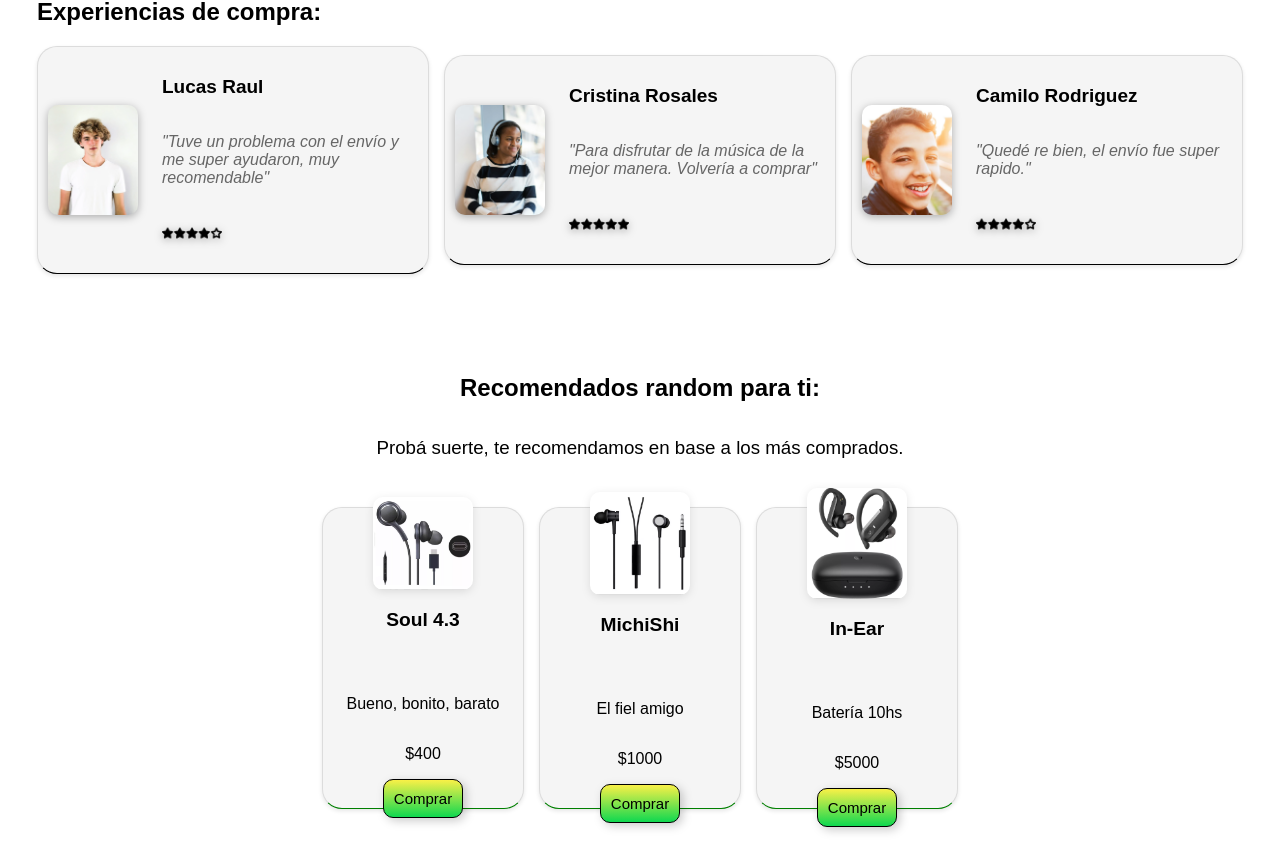
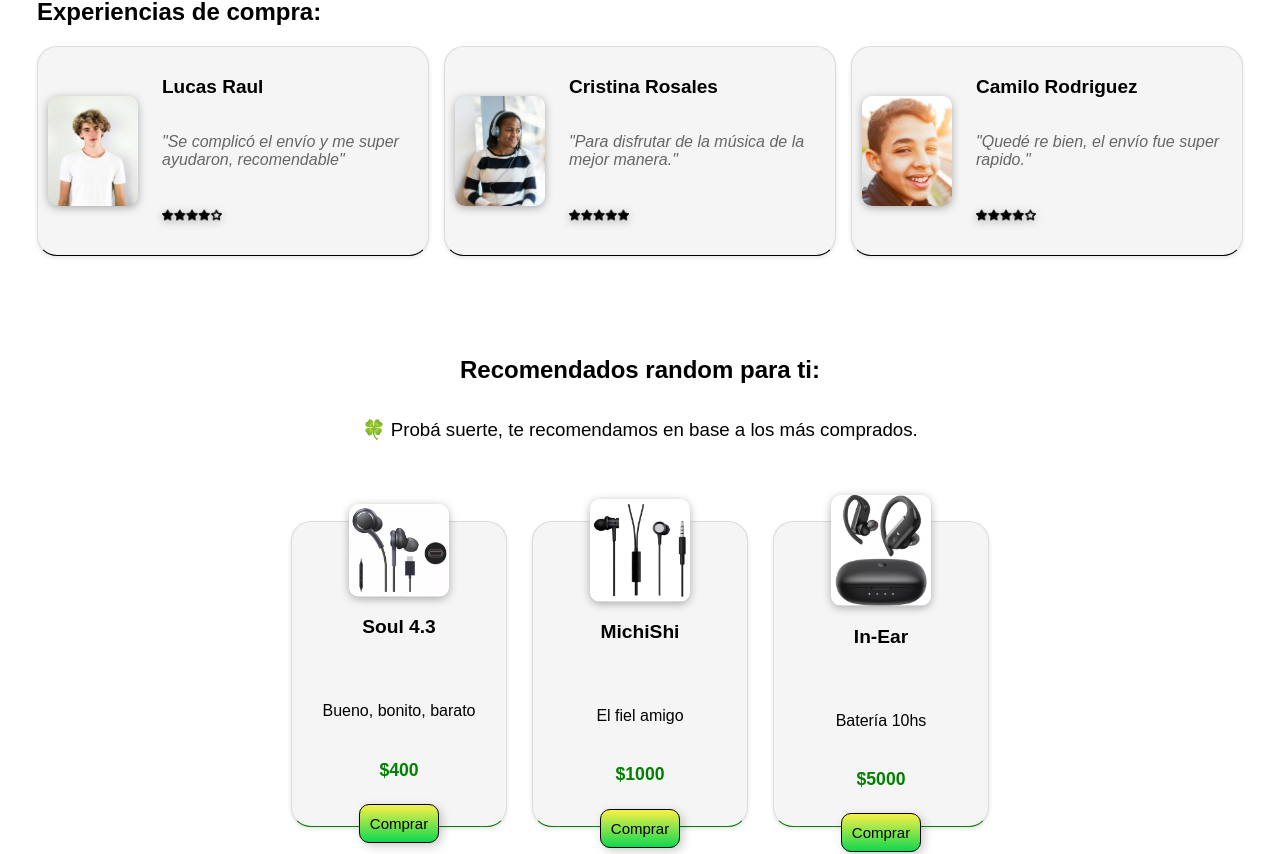
Before and after one commit to MicaBahurlet/CRUD-shoes, a React (Vite) app: page / in a window 1280 px wide. Shown: the part 773-1627 px from the top of the page. Built offline with nearby package versions, Linux system fonts and the light colour scheme.

Commit message:
start paginación, todo funcionando

```diff
--- a/src/components/recomendados/CardRecomendado.jsx
+++ b/src/components/recomendados/CardRecomendado.jsx
@@ -16,11 +16,12 @@ function Recomendados( {img,title,category, desc, price, id}) {
 
   return (
     <CardRecomendados>
+
     <img src={img} alt={category} />
     <InfoCard >
       <h3>{title}</h3>
       <p>{desc}</p>
-      <p>${price}</p>
+      <h4>${price}</h4>
        <BotonBuy onClick={() => dispatch(addToCart({id, img, title, category, price, desc}))}>Comprar</BotonBuy>
 
     </InfoCard>
@@ -32,3 +33,31 @@ function Recomendados( {img,title,category, desc, price, id}) {
 }
 
 export default Recomendados
+
+
+// import styled from 'styled-components';
+
+
+
+// export const NewProduct = styled.div`
+
+//     display: inline-block;
+//     padding: 5px 10px;
+//     border-radius: 50%;
+//     background-color: green;
+//     color: white;
+//     font-weight: bold;
+//     font-size: 12px;
+//     text-transform: uppercase;
+//     transform: rotate(-30deg); /* Ajusta el ángulo de rotación según necesites */
+//     transform-origin: 50% 50%;
+//     &:before {
+//         content: "";
+//         position: absolute;
+//         top: 0;
+//         left: -14px;
+//         border-top: 10px solid transparent;
+//         border-bottom: 10px solid transparent;
+//         border-right: 10px solid green;
+//     }
+// `;
--- a/src/components/recomendados/CardsRecomendados.jsx
+++ b/src/components/recomendados/CardsRecomendados.jsx
@@ -15,7 +15,7 @@ function RecomendadosProduct() {
   return (
     <RecomendadosWrapper>
       <h2>Recomendados  random para ti: </h2>
-      <h3>Probá suerte, te recomendamos en base a los más comprados.</h3>
+      <h3> 	&#127808; Probá suerte, te recomendamos en base a los más comprados.</h3>
       <RecomendadosContainer>
         {recommended.map(cat =>(  //antes estaba recomendados.map
 
--- a/src/components/recomendados/recomendados.js
+++ b/src/components/recomendados/recomendados.js
@@ -39,12 +39,13 @@ export const RecomendadosContainer = styled.div`
     justify-content: center;
     align-items: center;
 
-    gap: 15px;
+    gap: 25px;
     user-select:none;
 
     img {
         max-width: 150px;
         border-radius: 15px;
+
     }
 
     @media (max-width: 768px) {
@@ -61,11 +62,12 @@ export const CardRecomendados = styled.div`
   flex-direction: column;
   justify-content: center;
   align-items: center;
+  text-align: center;
 
-  width: 200px;
+  width: 210px;
   height: 300px;
 
-  /* padding: 1rem 1rem; */
+  padding: 2px;
 
   /* background-color: ${({selected}) => selected ? 'var(--btn-principal)' : 'var(--background-card)'}; */
   /* background-image: linear-gradient(to top, #c1dfc4 0%, #deecdd 100%); */
@@ -80,22 +82,31 @@ export const CardRecomendados = styled.div`
 
   box-shadow: 0 2px 4px rgba(0, 0, 0, 0.1);
   transition: box-shadow 0.3s ease;
+  margin-top: 2rem;
   margin-bottom: 5rem;
   border-bottom: 1px solid green;
 
   img {
     max-width: 100px;
     border-radius: 10px;
-
-    filter: drop-shadow(0 2px 4px rgba(0, 0, 0, 0.1));
+    filter: drop-shadow(0 2px 4px rgba(0, 0, 0, 0.3));
+    transition: transform 0.7s ease;
 
   }
+  img:hover {
+        transform: scale(1.2);
+  }
 
-  h3 {
-    font-size: 1.2rem;
-    font-weight: bold;
-    color: black;
-  }
+    h3{
+        font-size: 1.2rem;
+        font-family: var(--font-family);
+        font-weight: 800;
+    }
+    h4{
+        font-size: 1.1rem;
+        color: green;
+        font-weight: 800;
+    }
 
   p {
     color: black;
@@ -103,9 +114,11 @@ export const CardRecomendados = styled.div`
     /* font-weight: 700; */
   }
 
+
   &:hover {
-    box-shadow: 0 4px 8px rgba(0, 0, 0, 0.2); /* Sombras al pasar el ratón */
+    box-shadow: 0 4px 8px rgba(0, 0, 0, 0.3);
   }
+
 `;
 
 export const BotonBuy = styled.div`
@@ -140,7 +153,7 @@ export const Boton = styled.button`
     cursor: pointer;
     color: black;
     font-weight: 100;
-    max-width: 9rem;
+    max-width: 10rem;
 `;
 
 
--- a/src/data/Opiniones.js
+++ b/src/data/Opiniones.js
@@ -26,7 +26,7 @@ export const opiniones = [
         id: 2,
         img: Adolecente,
         name: "Lucas Raul",
-        desc: "Tuve un problema con el envío y me super ayudaron, muy recomendable",
+        desc: "Se complicó el envío y me super ayudaron, recomendable",
         Punt: Estrellas2
     },
     {
@@ -48,7 +48,7 @@ export const opiniones = [
         id: 5,
         img: Trabajadora1,
         name: "Cristina Rosales",
-        desc: "Para disfrutar de la música de la mejor manera. Volvería a comprar",
+        desc: "Para disfrutar de la música de la mejor manera.",
         Punt: Estrellas
     },
     {
@@ -69,7 +69,7 @@ export const opiniones = [
         id: 8,
         img: Trabajadora4,
         name: "Elena Casambayou",
-        desc: "No recibí el producto en el tiempo que decia, pero volvería a comprar",
+        desc: "Demoraron el envío, pero volvería a comprar",
         Punt: Estrellas2
     },
     {
--- a/src/data/productos.js
+++ b/src/data/productos.js
@@ -106,7 +106,7 @@ export const productos = [
     },
     {
         id: 11,
-        title: "ziaomi",
+        title: "Ziaomi",
         img: ziaomiProduct,
         category: "In-ear",
         desc: "5hs batería",
--- a/src/pags/Products/CardProductos.jsx
+++ b/src/pags/Products/CardProductos.jsx
@@ -24,6 +24,7 @@ function Productos({ img, title, category, price, desc, id }) {
     return (
         <>
             <CardProducto>
+
                 <img src={img} alt={category} />
                 <h3>{title}</h3>
                 <p>{desc}</p>
@@ -42,6 +43,10 @@ function Productos({ img, title, category, price, desc, id }) {
 }
 
 export default Productos;
+
+
+
+
 
 
 //esto tenia antes, cualquier cosa borrar lo de arriba y además el ModalStyles.
--- a/src/utils/constantes.js
+++ b/src/utils/constantes.js
@@ -1 +1,2 @@
-export const SHIPPING_COST = 1000;
+export const SHIPPING_COST = 1000; // Costo de envio por defecto
+export const INITIAL_LIMIT = 8; // Cantidad inicial de productos por defecto
```
Also changed, not shown: src/pags/Products/Products.jsx (+3 -5 lines).
